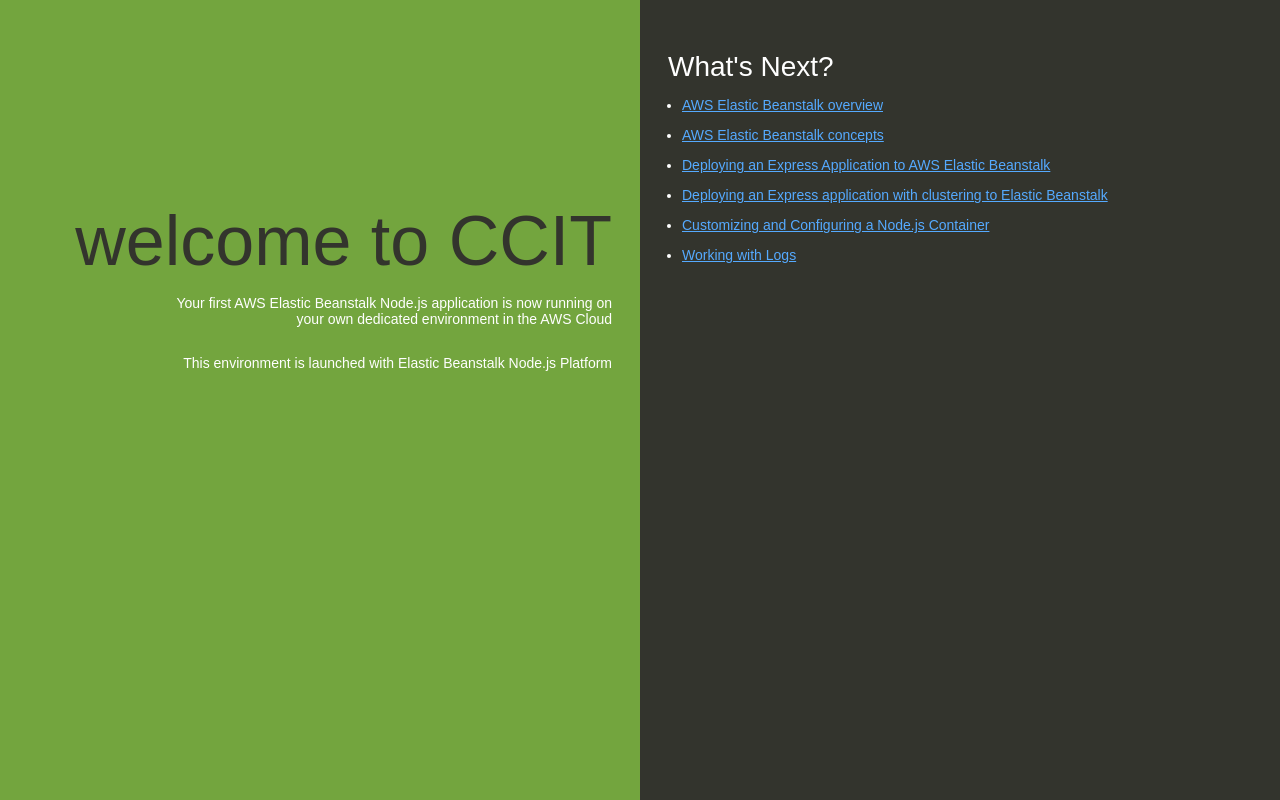
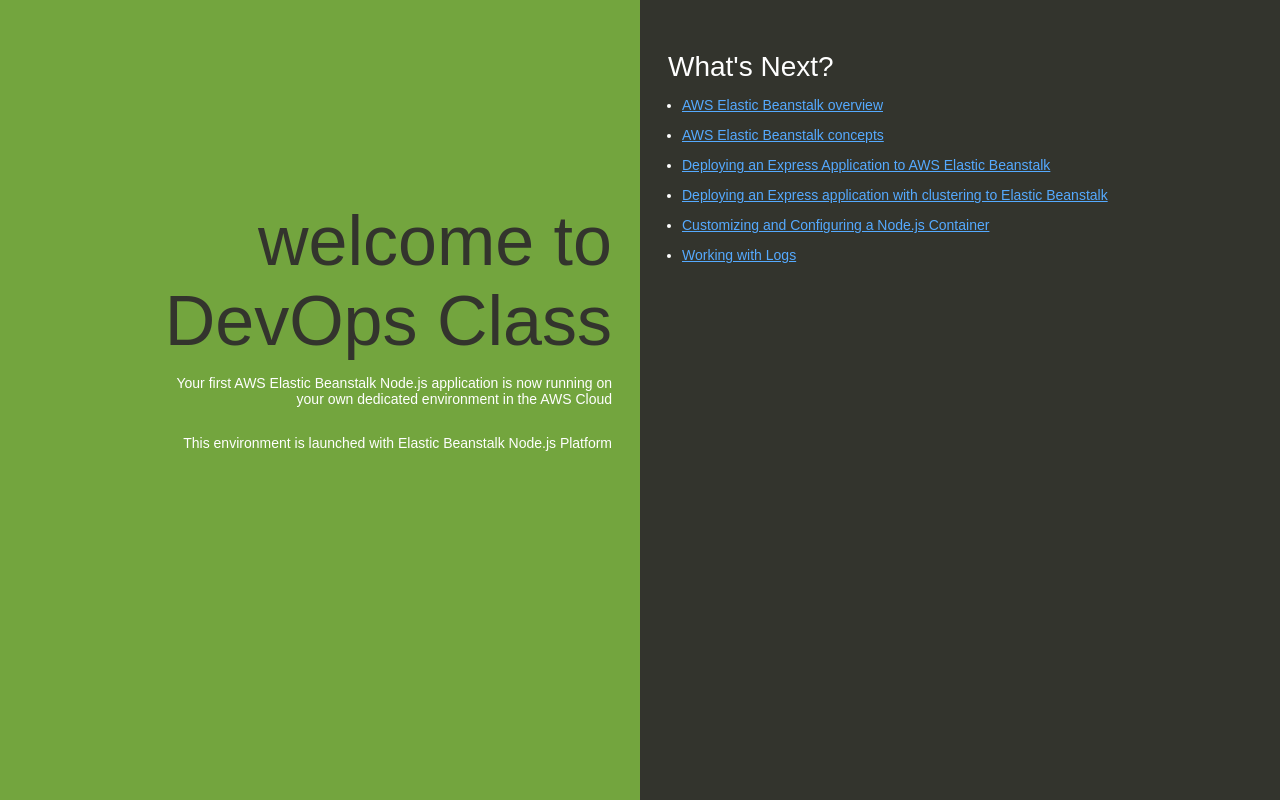
Before and after one commit to sathishreddychinthakuntla/awsnodejs-ebs, a website: page index.html in a window 1280 px wide. Drawn offline with Linux system fonts and the light colour scheme.

Commit message:
Update index.html

```diff
--- a/index.html
+++ b/index.html
@@ -74,7 +74,7 @@
   </head>
   <body>
     <div class="textColumn">
-      <h1>welcome to CCIT</h1>
+      <h1>welcome to DevOps Class</h1>
       <p>Your first AWS Elastic Beanstalk Node.js application is now running on your own dedicated environment in the AWS Cloud</p>
       <p>This environment is launched with Elastic Beanstalk Node.js Platform</p>
     </div>
```
